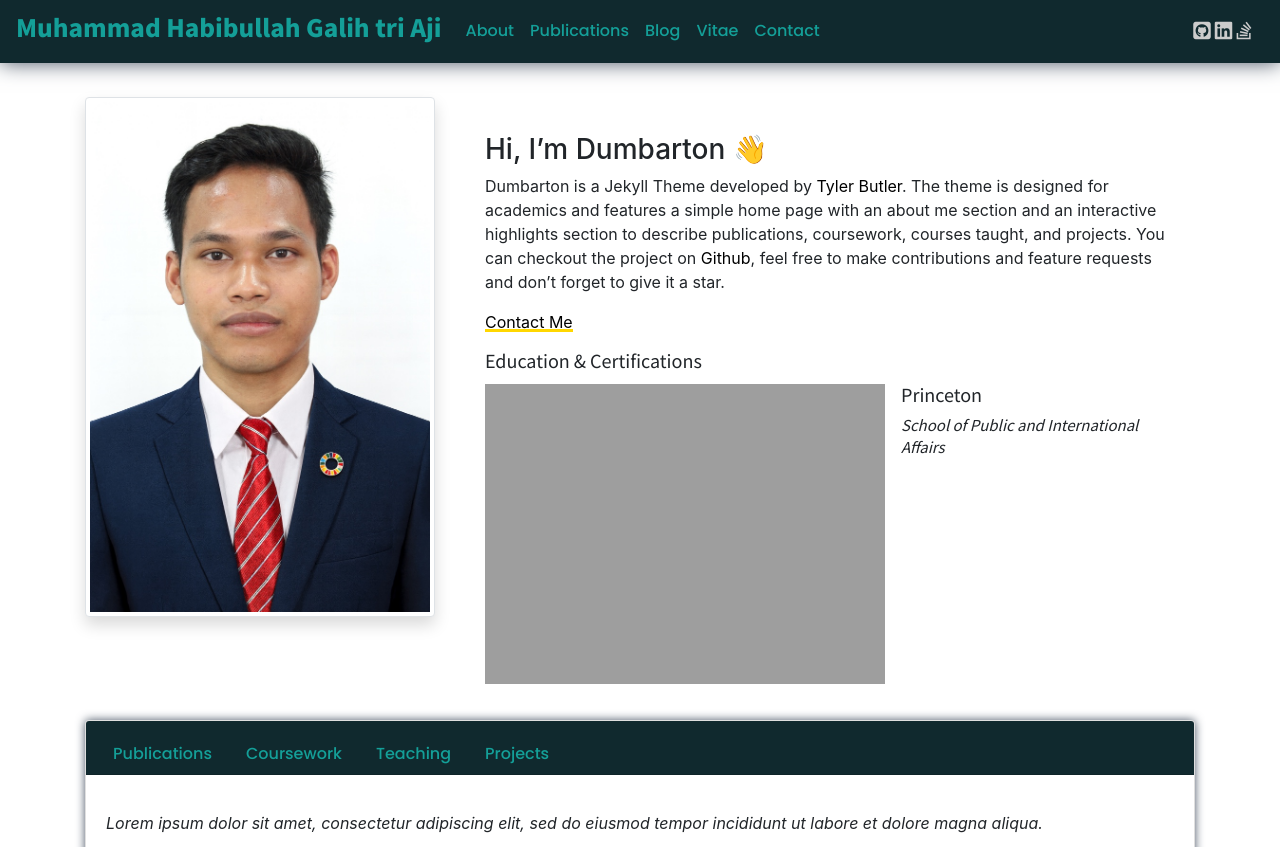
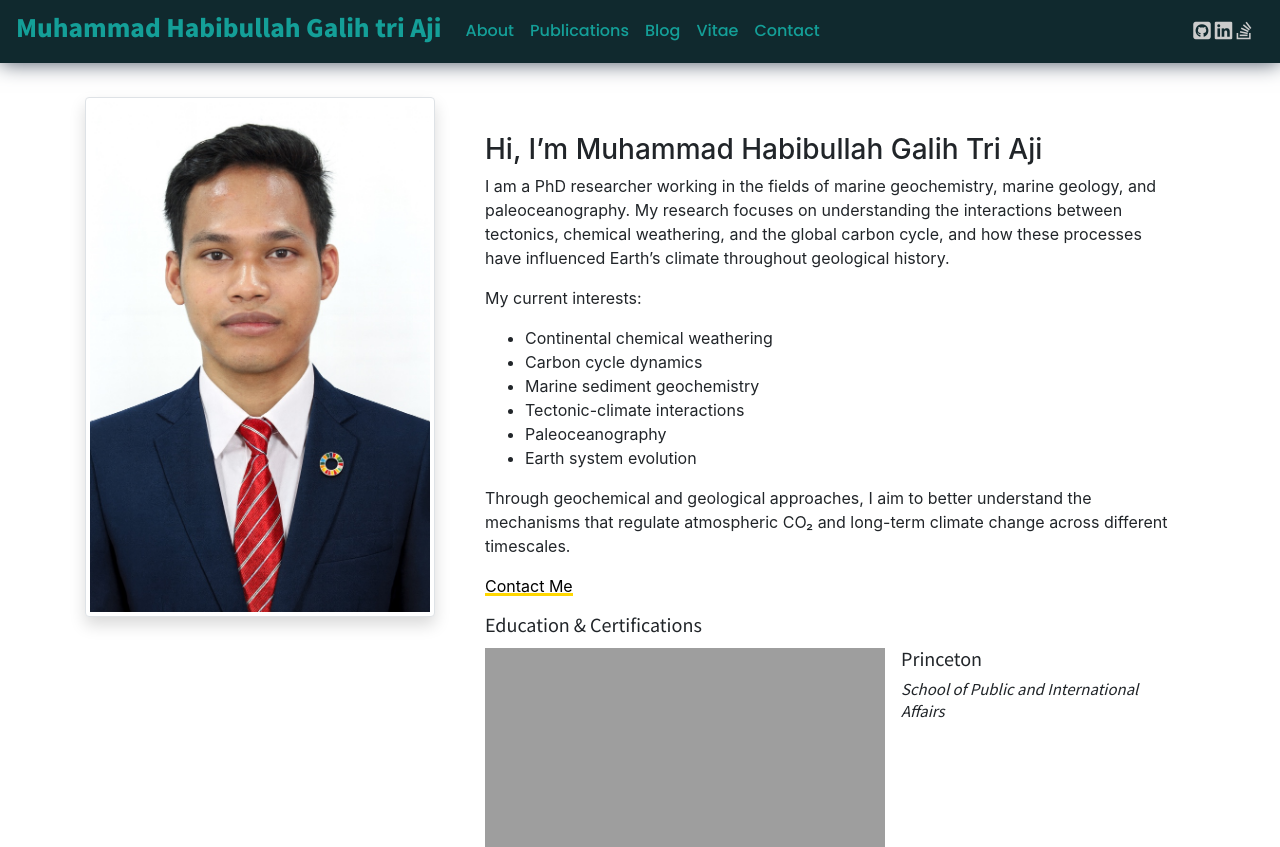
Before and after one commit to mhgta10/mhgta10.github.io, a Jekyll site: the page built from index.md, in a window 1280 px wide, cut to the strip 0-847 px from the top of the page. Built offline with Jekyll 4.4.1, drawn with Linux system fonts in a browser that asks for light colours; nearby versions of some CDN libraries; comment, search, counter and statistics services are not loaded; our own code applies the rules of GitHub Pages for plain Markdown files.

Commit message:
Update index.md

```diff
--- a/index.md
+++ b/index.md
@@ -1,9 +1,21 @@
 ---
 layout: home
 title:
-date: 2020-11-20
 ---
-### Hi, I'm Dumbarton 👋
-Dumbarton is a Jekyll Theme developed by [Tyler Butler](https://github.com/tcbutler320). The theme is designed for academics and features a simple home page with an about me section and an interactive highlights section to describe publications, coursework, courses taught, and projects. You can checkout the project on [Github](https://github.com/tcbutler320/Jekyll-Theme-Dumbarton), feel free to make contributions and feature requests and don't forget to give it a star.
+
+### Hi, I'm Muhammad Habibullah Galih Tri Aji
+
+I am a PhD researcher working in the fields of marine geochemistry, marine geology, and paleoceanography. My research focuses on understanding the interactions between tectonics, chemical weathering, and the global carbon cycle, and how these processes have influenced Earth's climate throughout geological history.
+
+My current interests:
+
+- Continental chemical weathering
+- Carbon cycle dynamics
+- Marine sediment geochemistry
+- Tectonic-climate interactions
+- Paleoceanography
+- Earth system evolution
+
+Through geochemical and geological approaches, I aim to better understand the mechanisms that regulate atmospheric CO₂ and long-term climate change across different timescales.
 
 <a href="/contact.html" class="highlighted">Contact Me</a>
```
